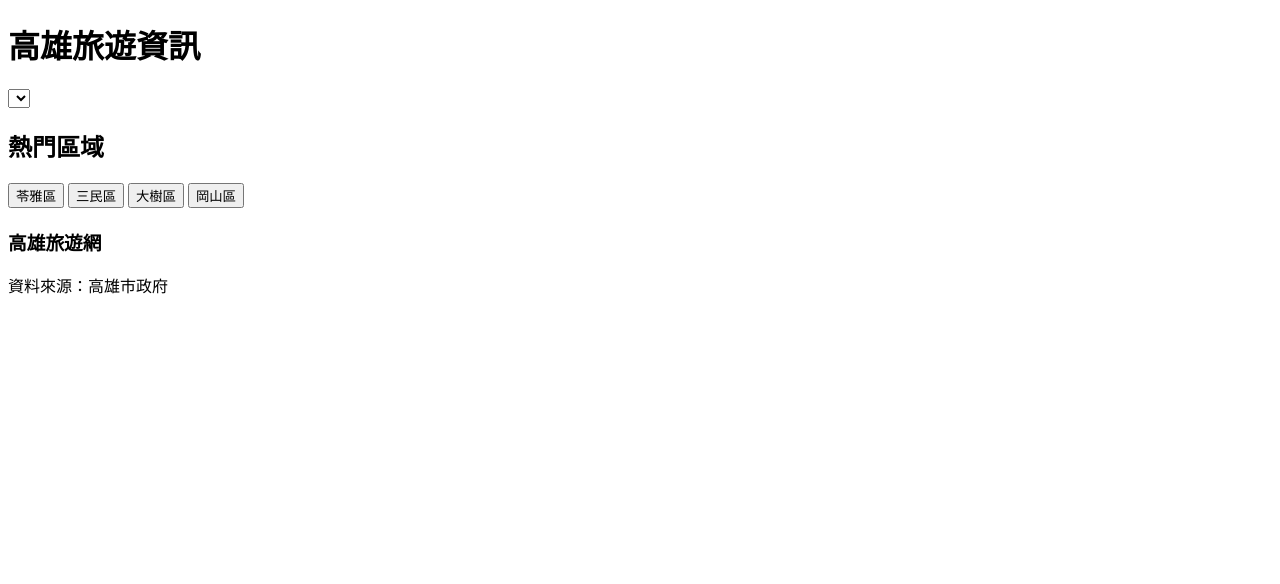
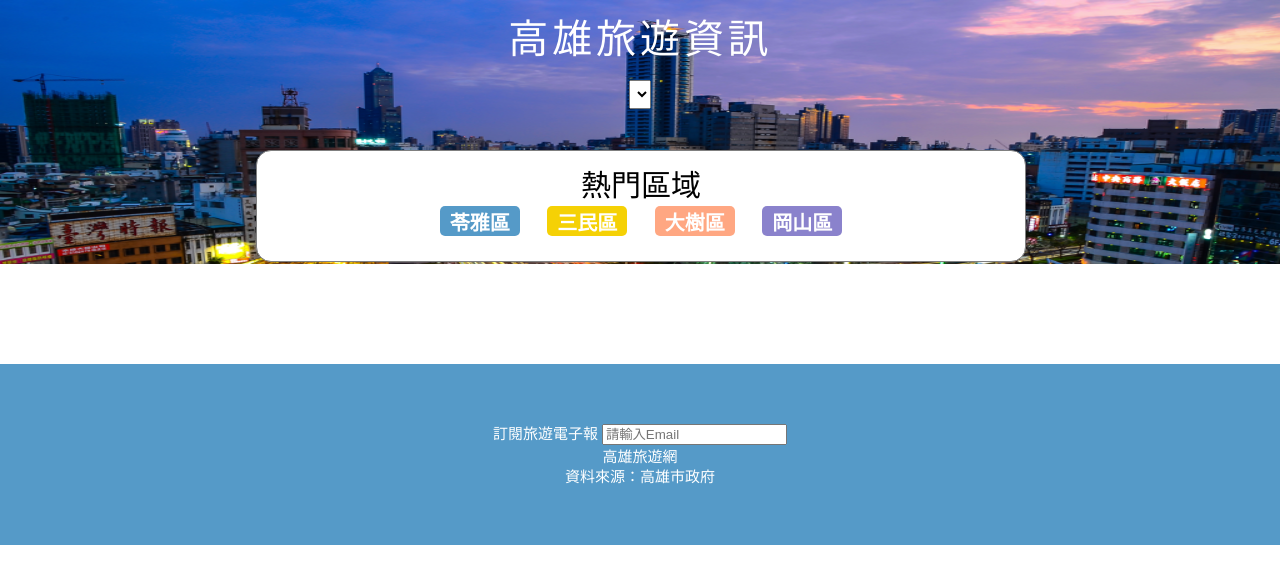
Before and after one commit to AURATAO/Kaohsiung-Tourism-Website, a plain HTML site: page index.html in a window 1280 px wide. Drawn offline with Linux system fonts and the light colour scheme; no server answers.

Commit message:
CSS Styling and Layout Changes
## Header Styling
- Applied styles to the header section of the website.
- Center-aligned the header content.
- Added a background image.
- Set font size, color, letter-spacing, and padding for the header title (h1).
- Adjusted padding and alignment for the select element (.selectZone).

## Main Content Styling
- Styled the main content area.
- Addressed an issue where images and text were not properly aligned.
- Implemented flexbox or other CSS techniques to ensure images and information are displayed side by side.
- Adjusted spacing, background, and font styles for the area image and information.

## Footer Styling
- Styled the footer section of the website.
- Set a background color and defined a specific height for the footer.
- Utilized flexbox to vertically align content (flex-direction: column).
- Centered all content within the footer.
- Added a subscription input field with placeholder text.
- Styled the footer's h3 and p elements.
- Removed any unwanted margins or padding between elements.

```diff
--- a/index.html
+++ b/index.html
@@ -4,9 +4,10 @@
     <meta charset="UTF-8">
     <meta name="viewport" content="width=device-width, initial-scale=1.0">
     <title>Document</title>
+    <link rel="stylesheet" href="style.css">
 </head>
 <body>
-    <header>
+    <header class="header">
         <h1>高雄旅遊資訊</h1>
         <select class="selectZone"></select>
         <div class="hotZone">
@@ -23,9 +24,13 @@
             <ul class="list"></ul>
         </div>
     </main>
-    <footer>
-        <h3>高雄旅遊網</h3>
-        <p>資料來源：高雄市政府</p>
+    <footer class="footer">
+        <div class="footerContent">
+            <label for="email">訂閱旅遊電子報</label>
+            <input type="text" id="email" placeholder="請輸入Email" >
+            <h6>高雄旅遊網</h6>
+            <h6>資料來源：高雄市政府</h6>
+        </div>
     </footer>
     <script src="all.js"></script>
 </body>
--- a/style.css
+++ b/style.css
@@ -0,0 +1,184 @@
+/* http://meyerweb.com/eric/tools/css/reset/
+   v2.0 | 20110126
+   License: none (public domain)
+*/
+
+html, body, div, span, applet, object, iframe,
+h1, h2, h3, h4, h5, h6, p, blockquote, pre,
+a, abbr, acronym, address, big, cite, code,
+del, dfn, em, img, ins, kbd, q, s, samp,
+small, strike, strong, sub, sup, tt, var,
+b, u, i, center,
+dl, dt, dd, ol, ul, li,
+fieldset, form, label, legend,
+table, caption, tbody, tfoot, thead, tr, th, td,
+article, aside, canvas, details, embed,
+figure, figcaption, footer, header, hgroup,
+menu, nav, output, ruby, section, summary,
+time, mark, audio, video {
+	margin: 0;
+	padding: 0;
+	border: 0;
+	font-size: 100%;
+	font: inherit;
+	vertical-align: baseline;
+}
+/* HTML5 display-role reset for older browsers */
+article, aside, details, figcaption, figure,
+footer, header, hgroup, menu, nav, section {
+	display: block;
+}
+body {
+	line-height: 1;
+}
+ol, ul {
+	list-style: none;
+}
+blockquote, q {
+	quotes: none;
+}
+blockquote:before, blockquote:after,
+q:before, q:after {
+	content: '';
+	content: none;
+}
+table {
+	border-collapse: collapse;
+	border-spacing: 0;
+}
+
+.header{
+    background-image: url(img/Hero.png);
+    background-size: cover;
+    background-repeat: round ; /* ??*/
+    height: 33vh; /* ??*/
+    max-width: 100%;
+    display: flex;
+    flex-direction: column;
+    text-align: center;
+    align-items: center;
+
+}
+.header h1{
+    font-size: 40px;
+    color: #ffffff;
+    letter-spacing: 3.89px;
+    text-align: center;
+    margin: 0;
+    padding: 20px;
+}
+
+.selectZone{
+    padding-bottom: 10px; /* ??*/
+
+}
+
+.hotZone{
+    background: #fff;
+    text-align: center;
+    padding: 20px auto;
+    margin-top: 150px;
+    font-size: 30px;
+    padding: 20px 0px;
+    width: 60%;
+    position: absolute;
+    left: 20%;
+    border: gray solid 1px ;
+    border-radius: 15px;
+}
+
+.hotZone input{
+    width: 80px;
+    height: 30px;
+    border-radius: 5px;
+    border: 0px;
+    color: #FFF;
+    margin: 5px 10px;
+    font-size: 20px;
+    font-weight: bold;
+}
+
+.hotZone .btn1{
+    background-color: #559ac8;
+  }
+
+ .hotZone .btn2{
+    background-color: #F5D105;
+  }
+
+ .hotZone .btn3{
+    background-color: #FFA782;
+  }
+
+.hotZone .btn4{
+    background-color: #8A82CC;
+  }
+
+
+
+.content{
+    margin: 20px;
+    padding: 20px;
+    display: flex;
+    flex-wrap: wrap;
+    justify-content: center;
+    align-items: center;
+}
+
+.mainTitle{
+    text-align: center;
+    font-size: 35px;
+    padding: 10px;
+    font-weight: bold;
+    color: #8A82CC;
+}
+
+.area_image{
+  height: 20VH;
+  width: 50VH;
+  background-position: center;
+  background-size: cover;
+  border-radius: 15px 15px 0 0;
+}
+
+h3{
+    font-size: 25px;
+    font-weight: bold;
+    color: #fff;;
+    text-align: left;
+    padding-left: 15px;
+    position: relative;
+    top: 12VH;
+}
+
+p{
+    font-size: 20px;
+    font-weight: bold;
+    color: #fff;;
+    text-align: left;
+    padding-left: 15px;
+    padding-top: 10px;
+    position: relative;
+    top: 12VH;
+}
+
+.areaInfo{
+    margin: 10px 0;
+    padding-left: 10px;
+
+}
+
+
+
+.footerContent{
+    background-color: #559ac8;
+    font-size: 15px;
+    text-align: center;
+    color: #FFF;
+    padding: 60px 0px;
+
+}
+
+.footerContent h6{
+    margin-top: 5px;
+}
```
Also changed, not shown: all.js.
